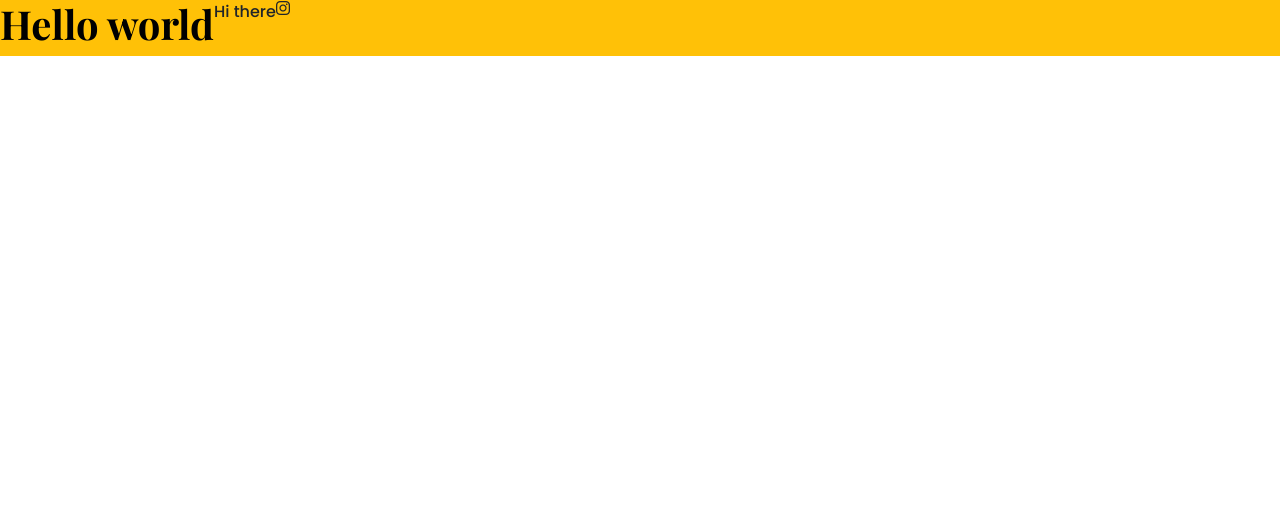
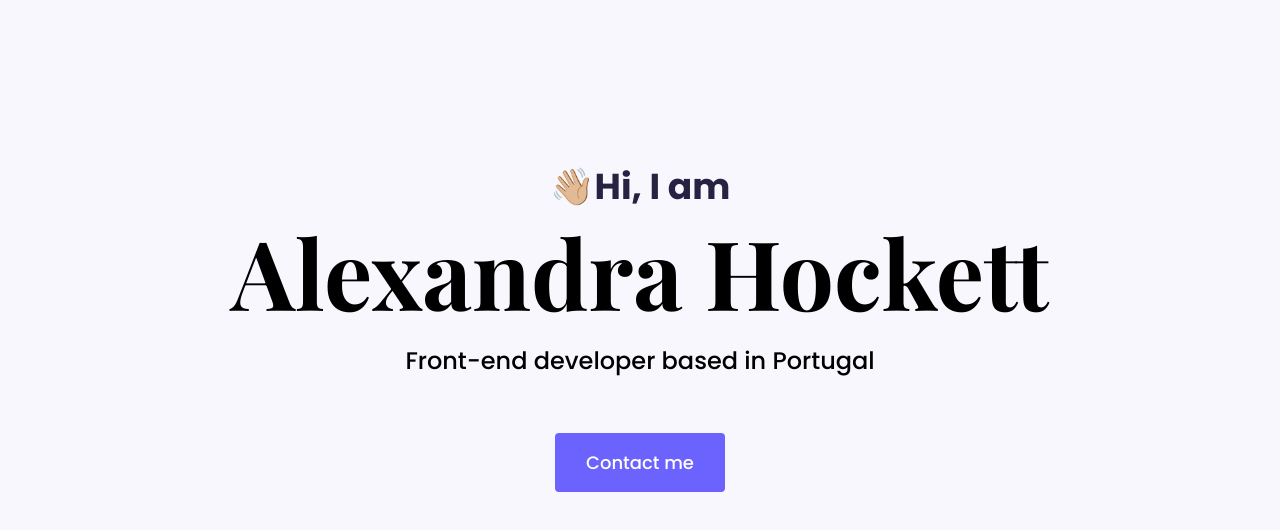
Before and after one commit to AlexandraHockett/Portfolio-project, a plain HTML site: page index.html in a window 1280 px wide. Drawn offline with nearby package versions, Linux system fonts and the light colour scheme.

Commit message:
Created Homepage hero

```diff
--- a/index.html
+++ b/index.html
@@ -29,10 +29,13 @@
     ></script>
   </head>
   <body>
-    <div class="d-flex bg-warning">
-      <h1>Hello world</h1>
-      <p>Hi there</p>
-      <i class="fab fa-instagram" aria-hidden="true"></i>
+    <div class="hero">
+      <p>👋🏼Hi, I am</p>
+      <h1>Alexandra Hockett</h1>
+      <h2 class="mb-5">Front-end developer based in Portugal</h2>
+      <div>
+        <a href="#" class="btn btn-branding">Contact me</a>
+      </div>
     </div>
   </body>
 </html>
--- a/styles/portfolio.css
+++ b/styles/portfolio.css
@@ -1,10 +1,55 @@
-h1 {
+:root {
+  --brading-color: #6c63ff;
+  --secondary-color: #f9f7fe;
+  --heading-font-family: "Playfair Display", serif;
+  --default-font-family: "Poppins", sans-serif;
+}
+body {
+  font-family: var(--default-font-family);
+}
+h1,
+h2,
+h3,
+h4,
+h5,
+h6 {
   color: black;
-  font-family: "Playfair Display", serif;
+  font-family: var(--heading-font-family);
   font-weight: bold;
 }
 
+h1 {
+  font-size: 96px;
+}
 p {
-  font-family: "Poppins", sans-serif;
   font-weight: normal;
 }
+
+.hero {
+  background: var(--secondary-color);
+  text-align: center;
+  padding: 160px 20px;
+}
+
+.hero p {
+  font-size: 36px;
+  font-weight: bold;
+  margin: 0;
+  color: #272142;
+}
+
+.hero h2 {
+  font-family: var(--default-font-family);
+  font-weight: normal;
+  line-height: 2;
+  font-size: 24px;
+}
+
+.btn-branding {
+  background: var(--brading-color);
+  border-radius: 4px;
+  color: white;
+  font-size: 18px;
+  line-height: 27px;
+  padding: 15px 30px;
+}
```
